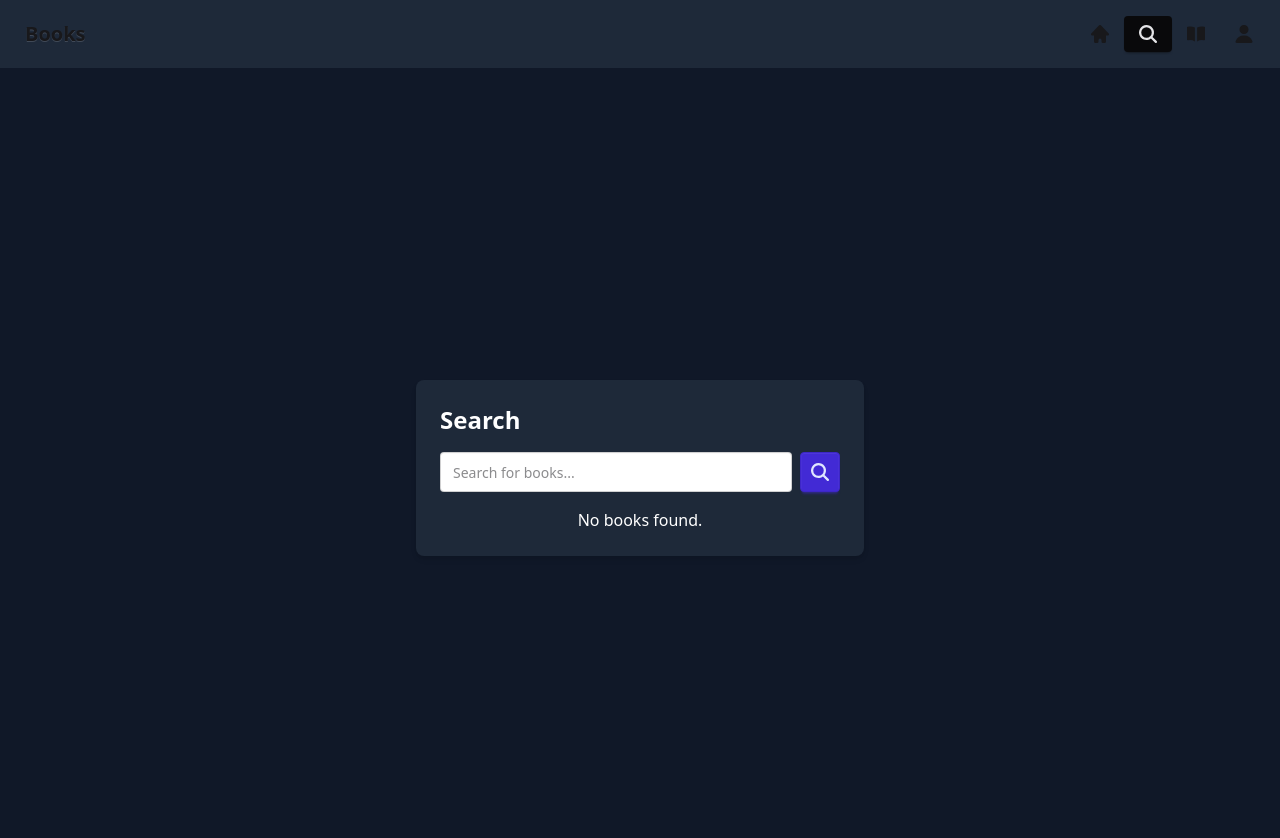
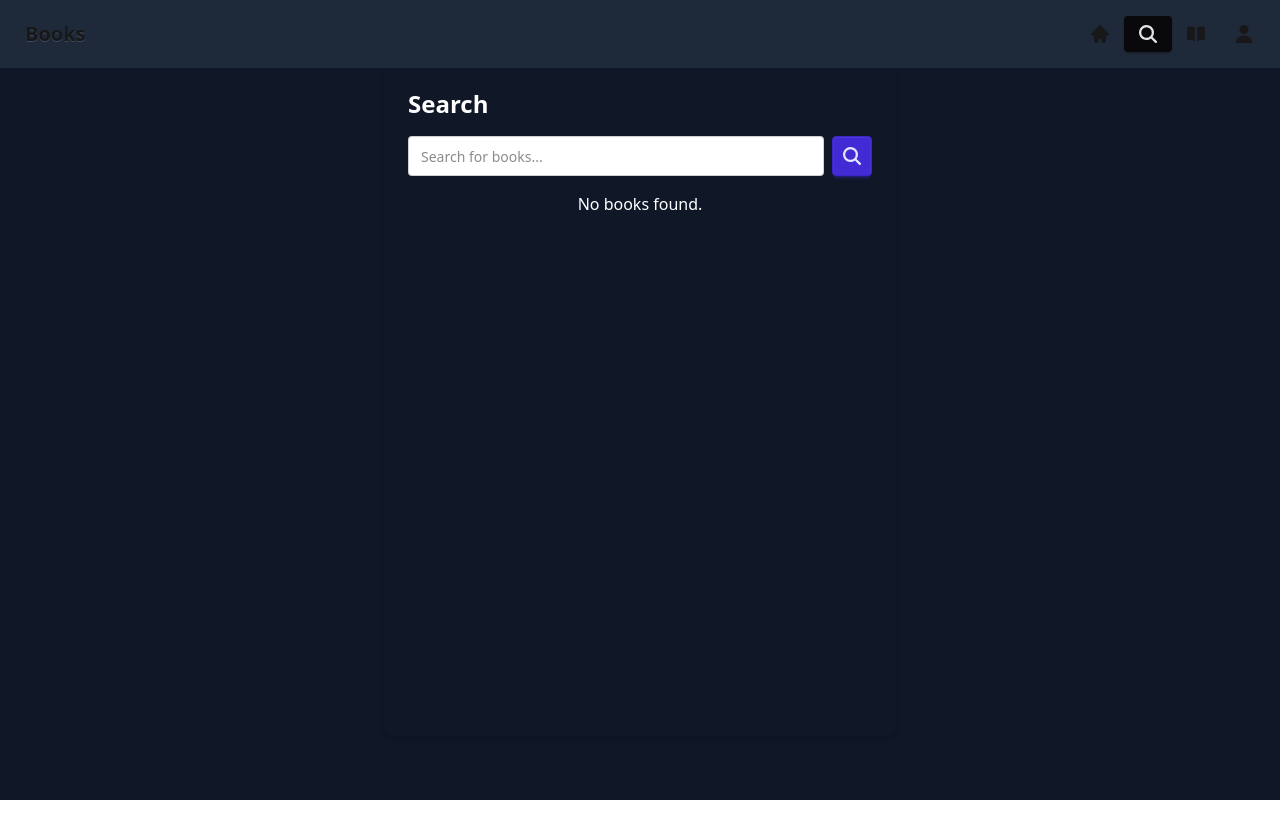
Before and after one commit to sabieber/books, a Vue app in the folder frontend/: page /search in a window 1280 px wide. Shown: the top 838 px of the page. After the commit the page ends 800 px from the top, so only its background shows below. Built offline with nearby package versions, Linux system fonts and the light colour scheme; sample sign-in values are in the browser's storage.

Commit message:
Better screen space usage of the search view
This should be the template for all other screens.

```diff
--- a/frontend/src/App.vue
+++ b/frontend/src/App.vue
@@ -1,5 +1,6 @@
 <template>
-  <div class="navbar bg-gray-800">
+  <div class="flex flex-col min-h-screen">
+    <div class="navbar bg-gray-800 fixed w-full z-10">
       <div class="flex-1">
         <a class="btn btn-ghost text-xl">
           <RouterLink to="/">Books</RouterLink>
@@ -31,7 +32,7 @@
       </div>
     </div>
 
-  <RouterView />
+    <RouterView class="pt-16 pb-16 flex-grow" />
 
     <div class="dock dock-sm sm:hidden">
       <button :class="{ 'dock-active': $route.path === '/' }">
@@ -53,6 +54,7 @@
         <UserIcon class="size-6" />
       </button>
     </div>
+  </div>
 </template>
 
 <script lang="ts">
--- a/frontend/src/views/SearchView.vue
+++ b/frontend/src/views/SearchView.vue
@@ -1,6 +1,6 @@
 <template>
-  <div class="dark min-h-screen flex items-center justify-center bg-gray-900">
-    <div class="w-full max-w-md bg-gray-800 rounded-lg shadow-md p-6">
+  <div class="dark min-h-screen flex flex-col items-center justify-center bg-gray-900">
+    <div class="w-full max-w-lg rounded-lg shadow-md p-6 flex flex-col flex-grow">
       <div class="flex justify-between items-center mb-4">
         <h2 class="text-2xl font-semibold text-white">Search</h2>
       </div>
@@ -10,10 +10,10 @@
           <MagnifyingGlassIcon class="size-6"/>
         </button>
       </div>
-      <div v-if="loading" class="flex justify-center">
+      <div v-if="loading" class="flex justify-center flex-grow">
         <span class="loading loading-spinner loading-lg"></span>
       </div>
-      <div v-else-if="books.length" class="grid gap-4 text-white" style="grid-template-columns: subgrid;">
+      <div v-else-if="books.length" class="grid gap-4 text-white overflow-y-auto flex-grow" style="grid-template-columns: subgrid;">
         <div v-for="book in books" :key="book.id" class="flex items-start gap-4 cursor-pointer" @click="viewBookDetail(book.id)">
           <img :src="book.volumeInfo.imageLinks?.thumbnail" alt="Book cover" class="w-24 object-cover" />
           <div>
@@ -22,7 +22,7 @@
           </div>
         </div>
       </div>
-      <div v-else class="text-white text-center">No books found.</div>
+      <div v-else class="text-white text-center flex-grow">No books found.</div>
     </div>
     <Toast ref="toast" />
   </div>
```
Lines whose indentation alone changed are shown as unchanged.
